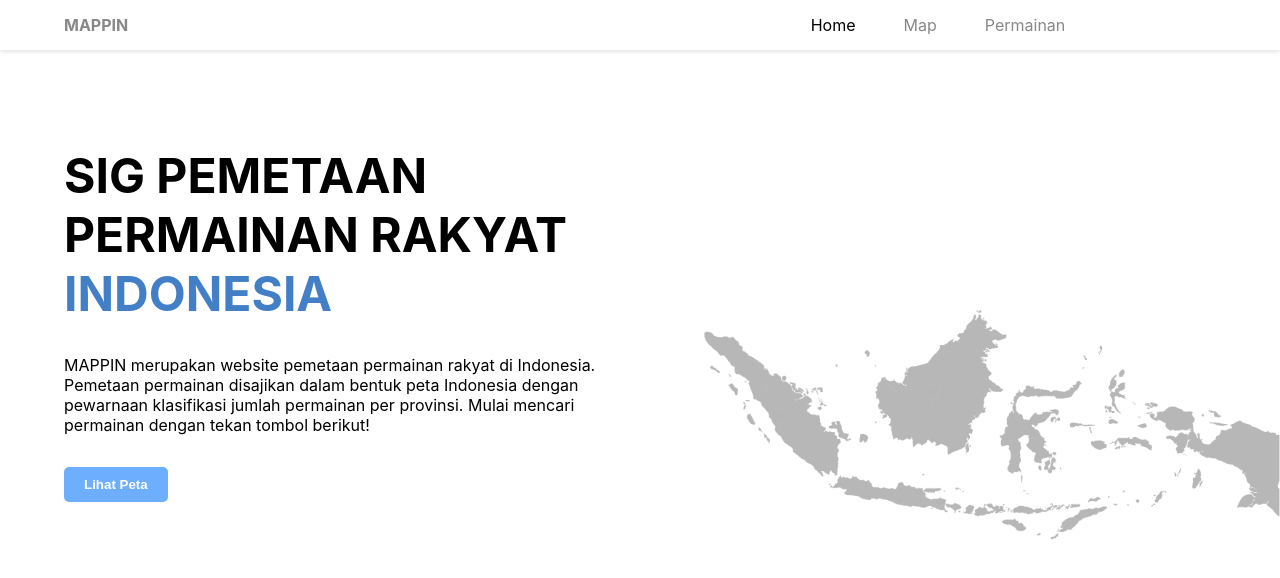
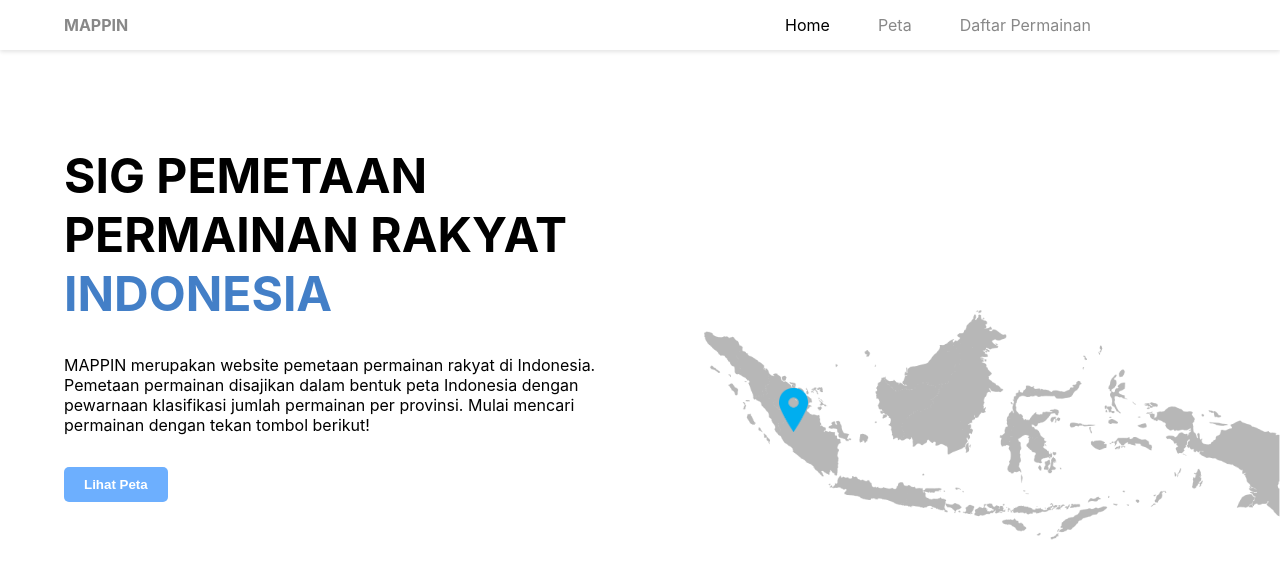
Before and after one commit to raissa18005/fe-pemetaan, a React (Create React App) app: page / in a window 1280 px wide. Shown: the top 578 px of the page. Built offline with nearby package versions, Linux system fonts and the light colour scheme.

Commit message:
fixes naming

```diff
--- a/package.json
+++ b/package.json
@@ -13,8 +13,8 @@
     "@testing-library/user-event": "^13.5.0",
     "axios": "^0.27.2",
     "leaflet": "^1.8.0",
-    "react": "^18.1.0",
-    "react-dom": "^18.1.0",
+    "react": "^18.2.0",
+    "react-dom": "^18.2.0",
     "react-leaflet": "^4.0.0",
     "react-redux": "^8.0.2",
     "react-router-dom": "^6.3.0",
--- a/src/components/Navbar/Navbar.jsx
+++ b/src/components/Navbar/Navbar.jsx
@@ -8,11 +8,11 @@ const Navbar = () => {
             path: "/",
         },
         {
-            title: "Map",
+            title: "Peta",
             path: "/map",
         },
         {
-            title: "Permainan",
+            title: "Daftar Permainan",
             path: "/permainan",
         },
     ];
--- a/src/pages/CultureDetail/CultureDetail.jsx
+++ b/src/pages/CultureDetail/CultureDetail.jsx
@@ -57,7 +57,7 @@ const CultureDetail = () => {
                         </div>
                         <div className="infos">
                             <LocationOnIcon className="icon" />
-                            {culture.name || "-"}
+                            {culture.province.name || "-"}
                         </div>
                         <div className="infos">
                             {"No. " + culture.reg_num || "-"}
--- a/src/pages/Home/Home.jsx
+++ b/src/pages/Home/Home.jsx
@@ -1,4 +1,5 @@
 import "./home.scss";
+import pin from "../../images/pin.png";
 
 const Home = () => {
     return (
@@ -19,6 +20,7 @@ const Home = () => {
                 </a>
             </div>
             <div className="right">
+                <img src={pin} alt="" srcset="" />
                 {/* testing */}
                 {/* <img
                     src="https://www.abundancethebook.com/wp-content/uploads/2019/07/Permainan-Tradisional-Indonesia-Congklak-1024x683.jpeg"
--- a/src/pages/Home/home.scss
+++ b/src/pages/Home/home.scss
@@ -14,11 +14,44 @@
         background-size: contain;
         background-position: center;
         background-size: contain;
+        position: relative;
+
+        img {
+            width: 5%;
+            position: absolute;
+            animation-name: move;
+            animation-duration: 10s;
+            animation-timing-function: linear;
+            animation-iteration-count: infinite;
+            animation-direction: alternate;
+        }
 
 
-        img {
-            height: 100%;
-            width: 100%;
+        @keyframes move {
+            0% {
+                left: 13%;
+                top: 45%;
+            }
+
+            25% {
+                left: 40%;
+                top: 40%;
+            }
+
+            50% {
+                left: 90%;
+                top: 47%;
+            }
+
+            75% {
+                left: 50%;
+                top: 60%;
+            }
+
+            100% {
+                left: 13%;
+                top: 45%;
+            }
         }
     }
 
```
Also changed, not shown: src/images/pin.png (added), 1 other file (tests, documents, lock files or other folders).
